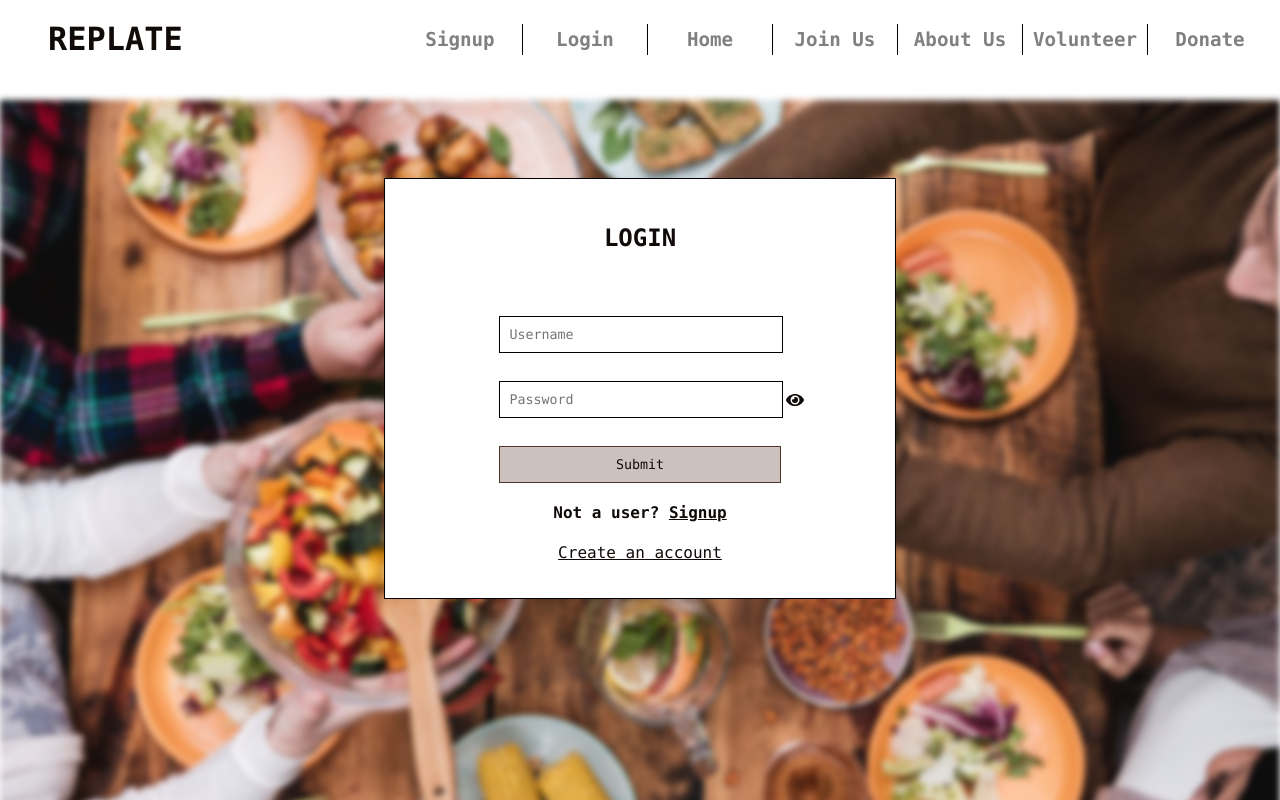
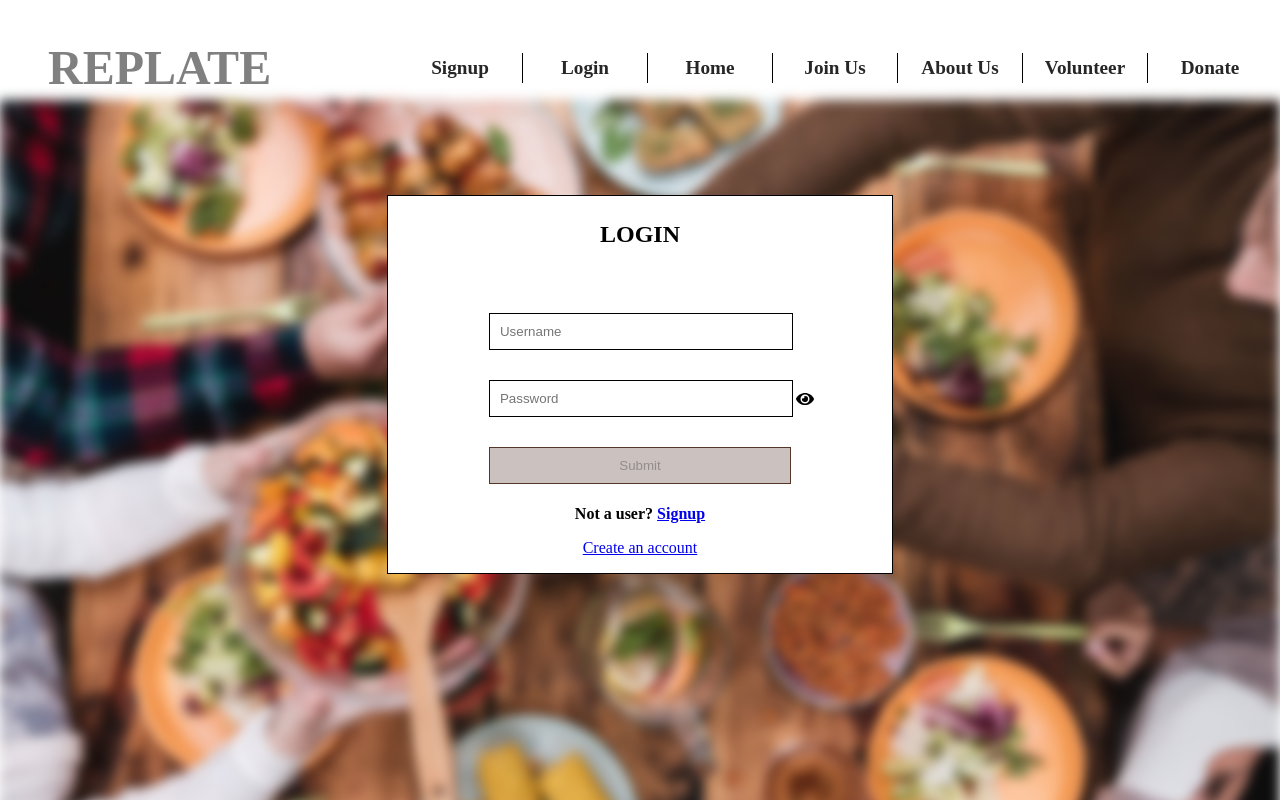
Before and after one commit to Parimalav1/Replate, a React (Create React App) app: page /login in a window 1280 px wide. Built offline with nearby package versions, Linux system fonts and the light colour scheme; what react-alert-template-basic, react-toast-notifications would draw is missing.

Commit message:
Fixed css issues in production build. Apparently two overlapping divs with position: fixed are not allowed. Compiler/packer was ignoring the styling directives on the second div

```diff
--- a/package.json
+++ b/package.json
@@ -4,8 +4,9 @@
   "private": true,
   "dependencies": {
     "@fortawesome/fontawesome-svg-core": "^1.2.32",
+    "@fortawesome/free-brands-svg-icons": "^5.15.1",
     "@fortawesome/free-solid-svg-icons": "^5.15.1",
-    "@fortawesome/react-fontawesome": "^0.1.13",
+    "@fortawesome/react-fontawesome": "^0.1.14",
     "@testing-library/jest-dom": "^5.11.4",
     "@testing-library/react": "^11.1.0",
     "@testing-library/user-event": "^12.1.10",
--- a/src/App.css
+++ b/src/App.css
@@ -1,9 +1,8 @@
-* {
-  /* border: 1px solid black;   */
+/* * {
   color: #100a08;
   font-family: source-code-pro, Menlo, Monaco, Consolas, 'Courier New',
     monospace;
-}
+} */
 /* REGISTRATION/SIGNUP STYLING */
 .formDiv {
   background-color:#cbc2bf;
@@ -32,68 +31,11 @@
   background: #54362b;
   color: white;
 }
-/* LOGIN STYLING */
-.form-container {
-  height: 100%;
-  width: 100%;
-  top: 100px;
-  left: 0;
-  right: 0;
-  position: fixed;
-  background: url(./assets/replate11.jpg);
-  background-repeat: no-repeat;
-  background-size  : cover;
-  filter: blur(3px);
-}
-.form-div {
-  position: fixed;
-  left: 0;
-  right: 0;
-  z-index: 9999;
-  padding: 20px;
-  border: 1px solid black;
-  background-color: #ffffff; /* Fallback color */
-  background-color: rgba(255,255,255, 1); /* Black w/opacity/see-through */
-  text-align: center;
-  display: flex;
-  flex-direction: column;
-  justify-content: center;
-  margin: 0 30%;
-  margin-top: 100px;
-};
-.form-div h2 {
-  display: flex;
-}
-
-.inputC button {
-  margin-left: 20%;
-  margin-right: 20%;
-}
-
-.inputC {
-  width: 100%;
-  display: flex;
-  align-items: center;
-  /* padding: 0px; */
-}
-.inputC input{
-  border:0.5px solid black;
-  width: 56%;
-  /* margin: 3% auto; */
-  margin-top: 3%;
-  margin-bottom: 3%;
-  margin-left: 20%;
-  padding: 10px 2%;
-}
-
-.inputC .fa-eye {
-  margin-left: 3px;
-}
 
 /* HEADER STYLING */
 #nav {
   color : grey;
-  margin : 20px auto;
+  margin : 40px auto;
   display: flex;
   justify-content: space-between;
   align-content: center;
@@ -102,8 +44,9 @@
   width: 40%;
 }
 #h1 h1{
+  font-family: 'Langar';
   width: 90px;
-  font-size: 2rem;
+  font-size: 3rem;
   margin: 0px;
   padding: 0 40px;
 }
@@ -121,13 +64,23 @@
   justify-content: center;
   align-content: center;
   width: 120px;
-  color          : grey;
+  color          : #262626;
   text-decoration: none;
   padding        : 4px 2px;
   font-size      : 1.2rem;
   font-weight: bold;
 }
-
+.logout{
+  width: 120px;
+  color          :#262626;
+  text-decoration: none;
+  padding        : 4px 2px;
+  font-size      : 1.2rem;
+  font-weight: bold;
+  background: none;
+  border: none;
+  border-right: 1px solid black;
+}
 /* HOME STYLING */
 .title-container {
   background       : url(./assets/replate11.jpg);
@@ -151,7 +104,8 @@
   margin-right    : 20px;
 }
 #container {
-    padding: 30px 20px;
+  padding: 0 20px;
+  line-height: 1.8;
 }
 #container h2 {
   font-size: 3rem;
@@ -172,8 +126,11 @@
   width: 50%;
   display:flex;
   flex-direction: column;
+  justify-content: center;
   align-content:center;
-      margin: 20px 1px;
+  text-align: justify;
+  padding   : 10px 3%;
+  margin: 10px 1px;
 }
 .uses h3 {
   font-size : 1.4rem;
@@ -183,7 +140,7 @@
 }
 .uses h4 {
   font-size : 1.2rem;
-      padding   : 20px;
+  padding   : 10px;
   /* width     : 100%; */
   text-align: center;
 }
@@ -191,19 +148,15 @@
   text-align: justify;
   width     : 100%;
   font-size : 1rem;
-      padding   : 20px;
+  line-height: 1.5;
+  padding   : 10px;
 }
 .testimonial img {
   width : 100%;
   margin: 0 auto;
+  margin-top: 20px;
 }
-.testimonial {
-            display:flex;
-            justify-content: center;
-            align-content:center;
-            text-align: justify;
-            padding   : 10px 5%;
-}
+
 @media (max-width: 500px) {
   .container1{
         display:flex;
@@ -316,21 +269,24 @@ div.two{
 
 /* FOOTER STYLING */
 .footer {
+  width: 20%;
+  border: 1px solid #ffe4b2;
   background-color: white;
-    padding         : 5% 40%;
+  padding         : 2% 40%;
   text-align: center;
 }
 .footer nav {
   display        : flex;
-        justify-content: space-evenly;
+  justify-content: space-between;
 }
 .footer nav:hover {
-        background-color: black;
-        color           : red;
+  background-color: #346541;
+  color           : white;
 }
 /* JOIN US/TEAM STYLING */
 .topcontent {
   border: 10px solid #F5F5F5;
+  line-height: 1.5;
 }
 #h11 {
   font-size  : 2rem;
@@ -343,7 +299,7 @@ div.two{
   padding: 10px 50px;
 }
 .content {
-  margin         : 20px 0;
+  margin         : 10px 0;
   padding        : 20px 20px;
   border-top     : 1px dashed #C0C0C0;
   display        : flex;
@@ -352,6 +308,7 @@ div.two{
   align-items    : center;
 }
 .text {
+  line-height: 1.5;
   width        : 48%;
   padding-right: 2%;
   padding-left: 0;
@@ -370,7 +327,6 @@ div.two{
   border-radius: 10px;
 }
 .inverse-content {
-  padding-bottom : 30px;
   padding        : 20px 20px;
   border-top     : 1px dashed #C0C0C0;
   display        : flex;
@@ -379,6 +335,7 @@ div.two{
   align-items    : center;
 }
 .text {
+  line-height: 1.5;
   width        : 48%;
   padding-left : 1%;
   padding-right: 0;
@@ -396,10 +353,11 @@ div.two{
 
 #footerDiv{
   border    : 10px solid #F5F5F5;
-      margin-top: 60px;
-      width     : 100%;
+  margin-top: 10px;
+  width     : 99%;
 }
 #footerP{
+  line-height: 1.5;
   width     : 100%;
   text-align: center;
 }
@@ -433,6 +391,7 @@ h1 {
   margin: 6px auto;
 }
 .section {
+  margin-top: 50px;
   height: 100%;
   background-attachment: fixed;
   background-size: cover;
--- a/src/VolDonor.css
+++ b/src/VolDonor.css
@@ -157,26 +157,26 @@ h2 {
 .donateDiv {
   height: 90%;
   width: 100%;
+  margin-top: 40px;
   top: 100px;
   left: 0;
   right: 0;
   position: fixed;
   background: url(./assets/replate15.jpeg);
+  background-color:#360d0d;
+  background-blend-mode: screen;
   background-repeat: no-repeat;
   background-size  : cover;
+  z-index: -1;
   /* filter: grayscale(100%) sepia(100%) hue-rotate(90deg); */
   /* transform: rotate(90deg); */
   /* margin-left: 10%; */
   /* filter: blur(3px); */
 }
 .donorsLink {
-  position: fixed;
-  left: 0;
-  right: 0;
-  z-index: 9999;
   padding: 20px;
   background-color: #ffffff; /* Fallback color */
-  background-color: rgba(255,255,255, 0.6); /* Black w/opacity/see-through */
+  background-color: rgba(255,255,255, 1.0); /* Black w/opacity/see-through */
   text-align: center;
   display: flex;
   flex-direction: column;
@@ -196,7 +196,7 @@ h2 {
 }
 .volunteersLink {
   text-align: center;
-  margin-top: 50px;
+  margin-top: 60px;
 }
 .postFoodItemForm {
   margin-top: 3%;
--- a/src/components/About.js
+++ b/src/components/About.js
@@ -1,4 +1,9 @@
 import React from 'react';
+import { library } from '@fortawesome/fontawesome-svg-core';
+import { FontAwesomeIcon } from '@fortawesome/react-fontawesome';
+import { fab } from '@fortawesome/free-brands-svg-icons' ;
+
+library.add(fab);
 
 export default function Team(){
     return(
@@ -18,7 +23,7 @@ export default function Team(){
                         <img src="assets/replate-team-2.jpeg" alt=''/>
                         <div className="uses">
                             <h3>Gordon Caister</h3>
-                            <h4>API Backend Engineer, Lambda School</h4>
+                            <h4>Backend Engineer, Lambda School</h4>
                         </div>
                     </div>
                 </div>
@@ -54,11 +59,11 @@ export default function Team(){
                     </div>
                 </div>
             </section>
-            <footer className='footer'>
+            <footer className="footer">
                 <nav>
-                    <a href="http://facebook.com" target="_blank" rel="noreferrer"><i className="fab fa-facebook-f fa-2x"></i></a>
-                    <a href="http://instagram.com" target="_blank" rel="noreferrer"><i className="fab fa-instagram fa-2x"></i></a>
-                    <a href="http://twitter.com" target="_blank" rel="noreferrer"><i className="fab fa-twitter fa-2x"></i></a>
+                    <a href="http://facebook.com" target="_blank" rel="noreferrer"><FontAwesomeIcon icon={['fab', 'facebook-f']} size='3x'/></a>
+                    <a href="http://instagram.com" target="_blank" rel="noreferrer"><FontAwesomeIcon icon={["fab", "instagram"]} size='3x'/></a>
+                    <a href="http://twitter.com" target="_blank" rel="noreferrer"><FontAwesomeIcon icon={["fab", "twitter"]} size='3x'/></a>
                 </nav>
             </footer>
         </div>
--- a/src/components/Header.js
+++ b/src/components/Header.js
@@ -30,7 +30,7 @@ const Header = (props) => {
           </div>
           <div className="header-container">
             { props.loggedIn && <div className="navele">
-               <button onClick={handleLogout}>Logout</button>
+               <button className='logout' onClick={handleLogout}>Logout</button>
               </div>
             }
             { !props.loggedIn && <div className="navele">
--- a/src/components/Home.js
+++ b/src/components/Home.js
@@ -1,4 +1,9 @@
 import React from 'react';
+import { library } from '@fortawesome/fontawesome-svg-core';
+import { FontAwesomeIcon } from '@fortawesome/react-fontawesome';
+import { fab } from '@fortawesome/free-brands-svg-icons' ;
+
+library.add(fab);
 
 export default function Home(){
     return(
@@ -51,9 +56,9 @@ export default function Home(){
             </section>
             <footer className="footer">
                 <nav>
-                    <a href="http://facebook.com" target="_blank" rel="noreferrer"><i className="fab fa-facebook-f fa-2x"></i></a>
-                    <a href="http://instagram.com" target="_blank" rel="noreferrer"><i className="fab fa-instagram fa-2x"></i></a>
-                    <a href="http://twitter.com" target="_blank" rel="noreferrer"><i className="fab fa-twitter fa-2x"></i></a>
+                    <a href="http://facebook.com" target="_blank" rel="noreferrer"><FontAwesomeIcon icon={['fab', 'facebook-f']} size='3x'/></a>
+                    <a href="http://instagram.com" target="_blank" rel="noreferrer"><FontAwesomeIcon icon={["fab", "instagram"]} size='3x'/></a>
+                    <a href="http://twitter.com" target="_blank" rel="noreferrer"><FontAwesomeIcon icon={["fab", "twitter"]} size='3x'/></a>
                 </nav>
             </footer>
         </div>
--- a/src/components/Login.js
+++ b/src/components/Login.js
@@ -1,21 +1,15 @@
-// form for the login
 import React, { useState, useEffect } from 'react';
 import { axiosWithAuth } from '../utils/axiosWithAuth';
 import {Link, useHistory} from 'react-router-dom';
 import { useForm } from "react-hook-form";
 import * as yup from 'yup';
-import styled from "styled-components";
 import { FontAwesomeIcon } from "@fortawesome/react-fontawesome";
 import { faEye } from "@fortawesome/free-solid-svg-icons";
 import { ToastProvider } from 'react-toast-notifications';
 import { useAlert } from 'react-alert';
 import { login } from '../store/actions';
 import {connect} from 'react-redux';
-
-const H4 = styled.h4`
-  margin: 5px auto;
-  padding: 0;
-`;
+import '../login.css';
 
 // const eye = <FontAwesomeIcon icon={faEye} />;
 
@@ -96,10 +90,10 @@ function LoginFormInner(props) {
     }, [loginValues, schema]);
 
     return (
-        <form onSubmit={handleSubmit(onSubmit)}>
-            <div className="form-container">
-            </div>
-            <div className='form-div'>
+        <div>
+            <div className="loginFormDiv">
+                <form onSubmit={handleSubmit(onSubmit)}>
+
                 <h2>LOGIN</h2>
                 <div className="inputC">
                     <input
@@ -120,21 +114,24 @@ function LoginFormInner(props) {
                         name="password"
                         type={passwordShown ? "text" : "password"}
                     />
-                    {/* <I onClick={togglePasswordVisiblity}>{eye}</I> */}
                     <FontAwesomeIcon onClick={togglePasswordVisiblity} icon={faEye} />
-
                 </div>
                 <div className="inputC">
                     <button type="submit" className='btn'disabled={disabled} >
                         Submit
                     </button>
                 </div>
-                <H4>
+                <h4 className='h4'>
                     Not a user?  <Link className="links" to="/register">Signup</Link>
-                </H4>
+                </h4>
                 <Link to='/register'><p>Create an account</p></Link>
+                </form>
             </div>
-        </form>
+            <div className="loginFormContainer">
+                <p></p>
+            </div>
+        </div>
+
     );
 };
 
--- a/src/components/Registration.js
+++ b/src/components/Registration.js
@@ -5,7 +5,6 @@ import { axiosWithAuth } from "../utils/axiosWithAuth";
 import { object, string} from "yup";
 import { login } from '../store/actions';
 import {connect} from 'react-redux';
-// import { RegStyles, ErrStyles } from '../styles/StyledRegistration';
 
 // initial values
 const initialFormValues = {
--- a/src/components/Team.js
+++ b/src/components/Team.js
@@ -1,4 +1,9 @@
 import React from 'react';
+import { library } from '@fortawesome/fontawesome-svg-core';
+import { FontAwesomeIcon } from '@fortawesome/react-fontawesome';
+import { fab } from '@fortawesome/free-brands-svg-icons' ;
+
+library.add(fab);
 
 export default function Team(){
     return(
@@ -39,6 +44,13 @@ export default function Team(){
                         Phone: (415)555-1234<br/>
                     </p>
                 </div>
+                <div className="footer">
+                    <nav>
+                        <a href="http://facebook.com" target="_blank" rel="noreferrer"><FontAwesomeIcon icon={['fab', 'facebook-f']} size='3x'/></a>
+                        <a href="http://instagram.com" target="_blank" rel="noreferrer"><FontAwesomeIcon icon={["fab", "instagram"]} size='3x'/></a>
+                        <a href="http://twitter.com" target="_blank" rel="noreferrer"><FontAwesomeIcon icon={["fab", "twitter"]} size='3x'/></a>
+                    </nav>
+                </div>
             </footer>
         </div>
     )
--- /dev/null
+++ b/src/login.css
@@ -0,0 +1,69 @@
+/* LOGIN STYLING */
+.loginFormDiv {
+  border: 1px solid black;
+  background-color: rgba(255,255,255, 1.0);
+  margin: 0 30%;
+  margin-top: 100px;
+  display: flex;
+  flex-direction: column;
+  text-align: center;
+  justify-content: center;
+}
+
+.loginFormContainer {
+  height: 100%;
+  width: 100%;
+  top: 100px;
+  left: 0;
+  position: fixed;
+  background: url("assets/replate11.jpg");
+  background-repeat: no-repeat;
+  background-size: cover;
+  filter: blur(6px);
+  z-index: -1;
+}
+
+.loginFormDiv h2 {
+  display: flex;
+  text-align: center;
+  justify-content: center;
+  align-items: center;
+}
+
+.inputC button {
+  margin-left: 20%;
+  margin-right: 20%;
+}
+.inputC {
+  width: 100%;
+  display: flex;
+  align-items: center;
+  /* padding: 0px; */
+}
+.inputC input{
+  border:0.5px solid black;
+  width: 56%;
+  /* margin: 3% auto; */
+  margin-top: 3%;
+  margin-bottom: 3%;
+  margin-left: 20%;
+  padding: 10px 2%;
+}
+.inputC .fa-eye {
+  margin-left: 3px;
+}
+.btn {
+  border:1px solid #54362b;
+  background-color: #cbc2bf;
+  width: 60%;
+  padding: 10px 20px;
+  margin: 3% auto;
+}
+.btn:hover {
+  background: #54362b;
+  color: white;
+}
+.h4{
+  margin: 5px auto;
+  padding: 0;
+}
```
Also changed, not shown: 1 other file (tests, documents, lock files or other folders). Lines whose indentation alone changed are shown as unchanged.
